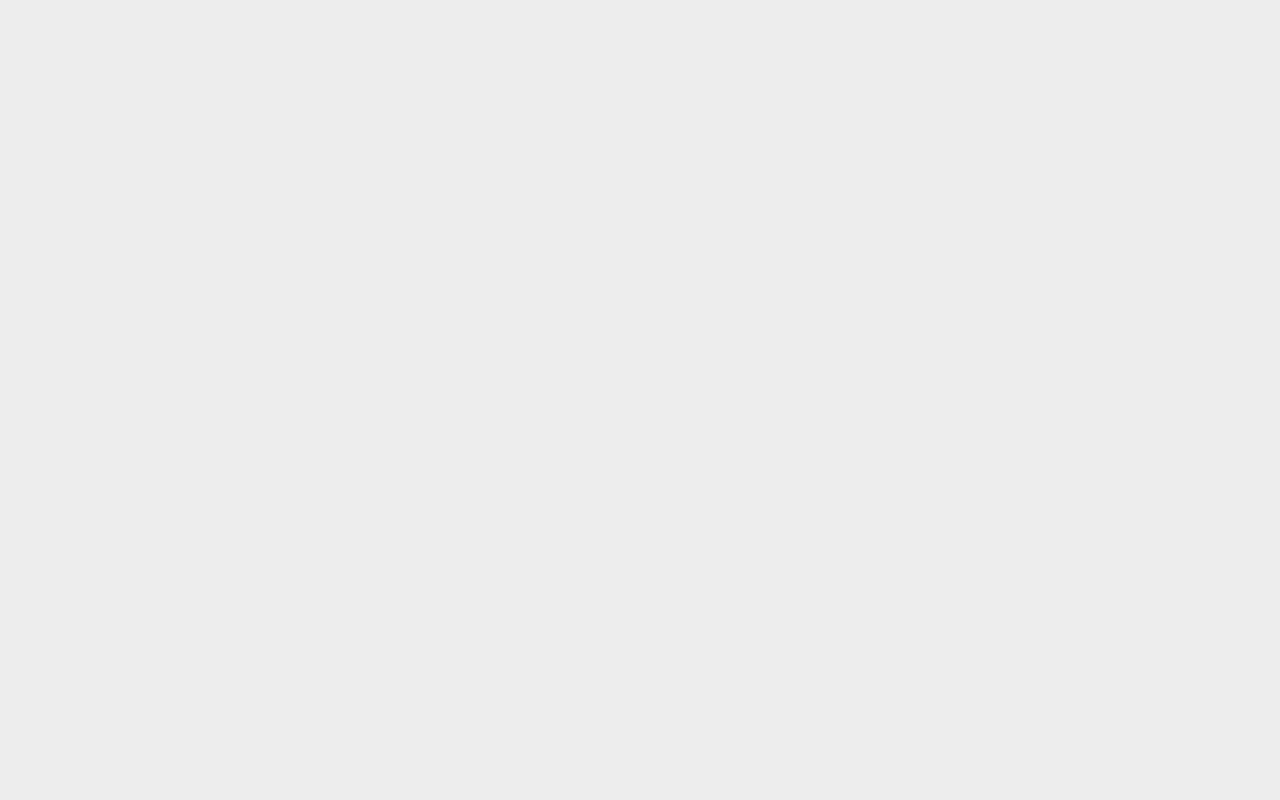
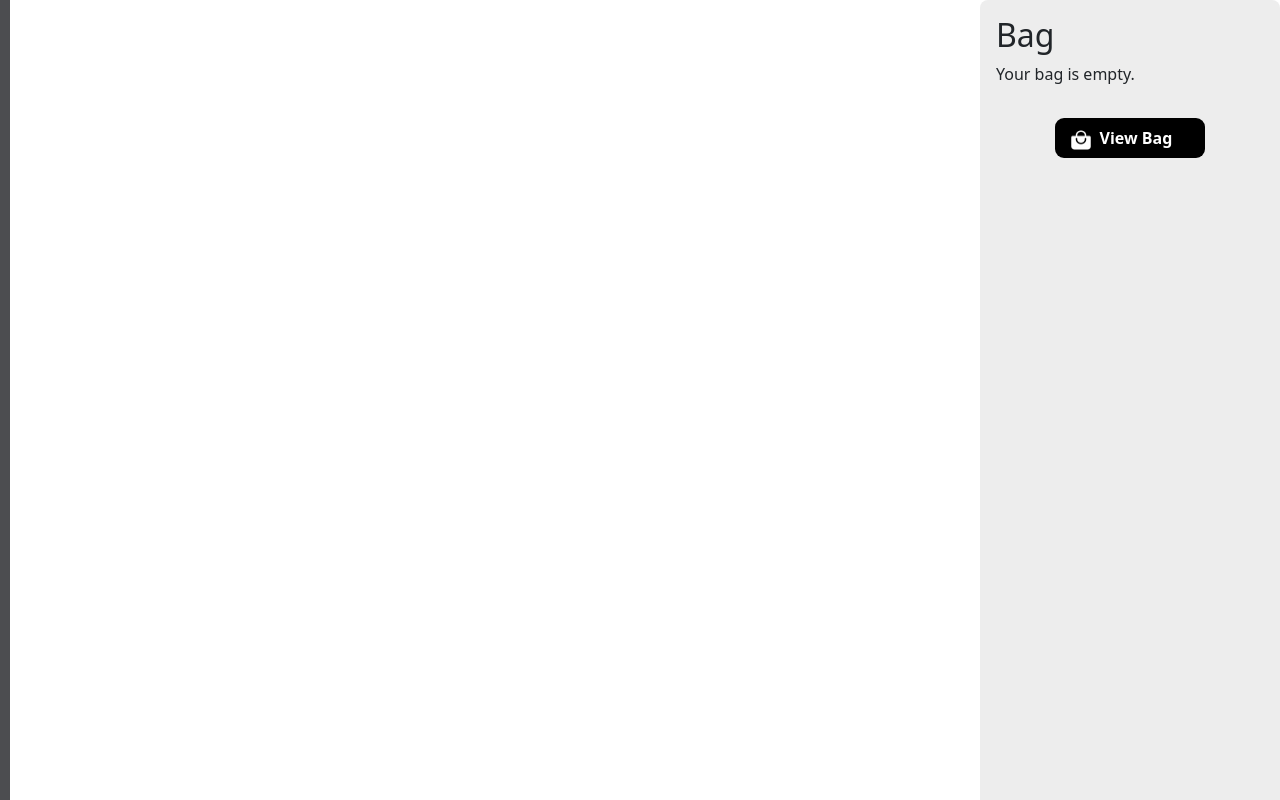
Before and after one commit to LindseyM23/ecommerce-project, a React (Create React App) app: page /dashboard-bag in a window 1280 px wide. Before the commit this address had no page. Built offline with nearby package versions, Linux system fonts and the light colour scheme.

Commit message:
added more functionality to dashboard component

```diff
--- a/src/Routes.jsx
+++ b/src/Routes.jsx
@@ -5,7 +5,8 @@ import { BrowserRouter as Router, Route, Routes } from 'react-router-dom';
 import Dashboard from './pages/Dashboard';
 import CartPage from './pages/CartPage';
 import ContentSection from "./components/ContentSection";
-import ProductPage from "./pages/ProductPage";
+import ItemView from "./pages/ItemView";
+import DashboardBag from "./components/DashboardBag";
 
 function AppRoutes() {
     return (
@@ -16,8 +17,8 @@ function AppRoutes() {
             <Route path="/dashboard" element={<ContentSection/>}/>
                     <Route path="/" element={<Dashboard />} />
                     <Route path="/cart" element={<CartPage />} />
-                   <Route path="/product/:name" element={<ProductPage/>}/>
-
+                   <Route path="/product" element={<ItemView/>}/>
+<Route path="/dashboard-bag" element={<DashboardBag/>}/>
                 </Routes>
                 </div>
         </Router>
--- a/src/components/ContentSection.jsx
+++ b/src/components/ContentSection.jsx
@@ -10,10 +10,9 @@ import bluephone from '../Assets/bluephone.png';
 import rephone from '../Assets/redphone.png';
 import whitephone from '../Assets/whitephone.png';
 import addbagIcon from '../Assets/addbagIcon.png';
-
-
 import { Link } from "react-router-dom";
-
+import { useDispatch } from 'react-redux';
+import { addItem } from '../redux/slices/cartSlice';
 
 const products = [
   {
@@ -80,11 +79,10 @@ const products = [
 function ContentSection(){
 
   // initiallizing redux ddispach
-  // const dispatch = useDispatch();
 
-
-  // this function helps the search bar filter products too show the ones that fit the description
-  const [filteredProducts, setFilteredProducts] = useState(products);
+ // this function helps the search bar filter products too show the ones that fit the description
+ const [filteredProducts, setFilteredProducts] = useState(products);
+ const dispatch = useDispatch();
 
   const handleSearchChange = (query) => {
     const filtered = products.filter(product =>
@@ -92,12 +90,15 @@ function ContentSection(){
     );
     setFilteredProducts(filtered);
   };
-
   // this function helps us show the product image on the dashboard bag when selected
   const [bagItems, setBagItems] = useState([]);
+
   const handleAddToBag = (product) => {
+    dispatch(addItem(product.image));
     setBagItems([...bagItems, product.image]);
+
   };
+
 
 
 
@@ -117,7 +118,7 @@ function ContentSection(){
           filteredProducts.map((product, index) =>  (
         <div className="item-card" key={index}>
           <div className="product-image">
-            <Link to={`/product/${product.name}`}>
+            <Link to={`/product/${index}`} state={{product}}>
             <img
               className="product-image-content"
               src={product.image}
--- a/src/components/DashboardBag.jsx
+++ b/src/components/DashboardBag.jsx
@@ -2,12 +2,16 @@ import React from "react";
 import "../styles/DashboardBag.css";
 import cartbag from '../Assets/cartbag.png';
 import { Link } from "react-router-dom";
-// import { useSelector } from "react-redux";
+import { useSelector } from "react-redux";
 
 
 
-function DashboardBag({bagItems}) {
 
+
+
+function DashboardBag() {
+  const cartItems = useSelector(state => state.cart.cartItems);
+  console.log("Redux Bag Items:", cartItems);
     return (
       <>
       <div className="vertical-line"></div>
@@ -15,8 +19,8 @@ function DashboardBag({bagItems}) {
 <div className="bag-header">
       <h2>Bag</h2>
       <div className="bag-items">
-        {bagItems.length > 0 ? (
-          bagItems.map((item, index) => (
+        {cartItems.length > 0 ? (
+          cartItems.map((item, index) => (
             <img
             key={index}
             src={item}
--- a/src/components/SideBar.jsx
+++ b/src/components/SideBar.jsx
@@ -42,7 +42,7 @@ function SideBar() {
                 </div>
             </div>
             <div className="nav-link-bottom">
-                <Link to="/dashboard" className="nav-link-2">
+                <Link to="/" className="nav-link-2">
                     <img className="vector-5" src={logoutIcon} alt="Nav Link 3" />
                     {isExpanded && <span className="nav-text">LogOut</span>}
                 </Link>
--- a/src/pages/ItemView.jsx
+++ b/src/pages/ItemView.jsx
@@ -7,7 +7,7 @@ import 'bootstrap/dist/css/bootstrap.min.css';
 
 const ItemView = () => {
     const { state } = useLocation();
-    const { product: data } = state;
+     const { product: data } = state;
 
     console.log(data);
 
--- a/src/redux/slices/cartSlice.jsx
+++ b/src/redux/slices/cartSlice.jsx
@@ -2,17 +2,14 @@
 import { createSlice } from '@reduxjs/toolkit';
 
 
-// Initial state of the cart
-const initialState = {
-  cartItems: [],
-};
-
 // Create the cart slice
 const cartSlice = createSlice({
   name: 'cart',
-  initialState,
+  initialState:{
+    cartItems:[],
+  },
   reducers: {
-    handleAddToBag: (state, action) => {
+    addItem: (state, action) => {
       state.cartItems.push(action.payload); // Add the item to the cart
     },
     removeFromCart: (state, action) => {
@@ -24,7 +21,7 @@ const cartSlice = createSlice({
 });
 
 // Export the actions
-export const { handleAddToBag, removeFromCart } = cartSlice.actions;
+export const { addItem, removeFromCart } = cartSlice.actions;
 
 // Export the reducer
 export default cartSlice.reducer;
```
